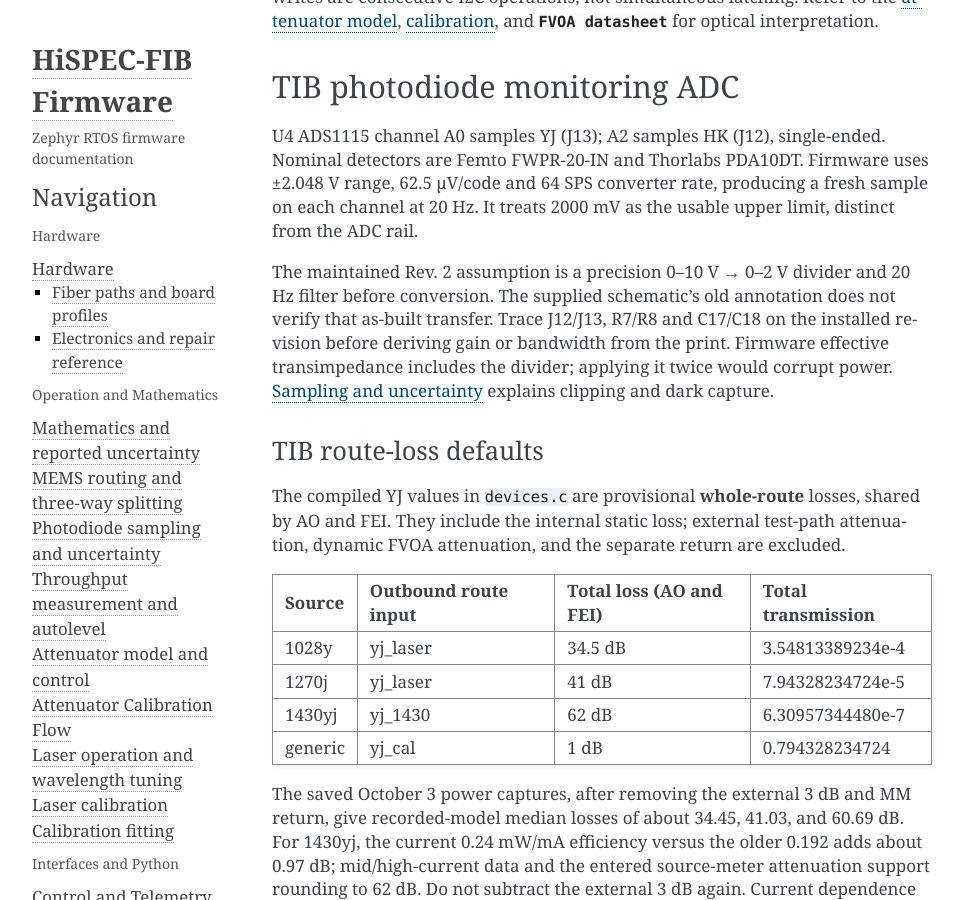
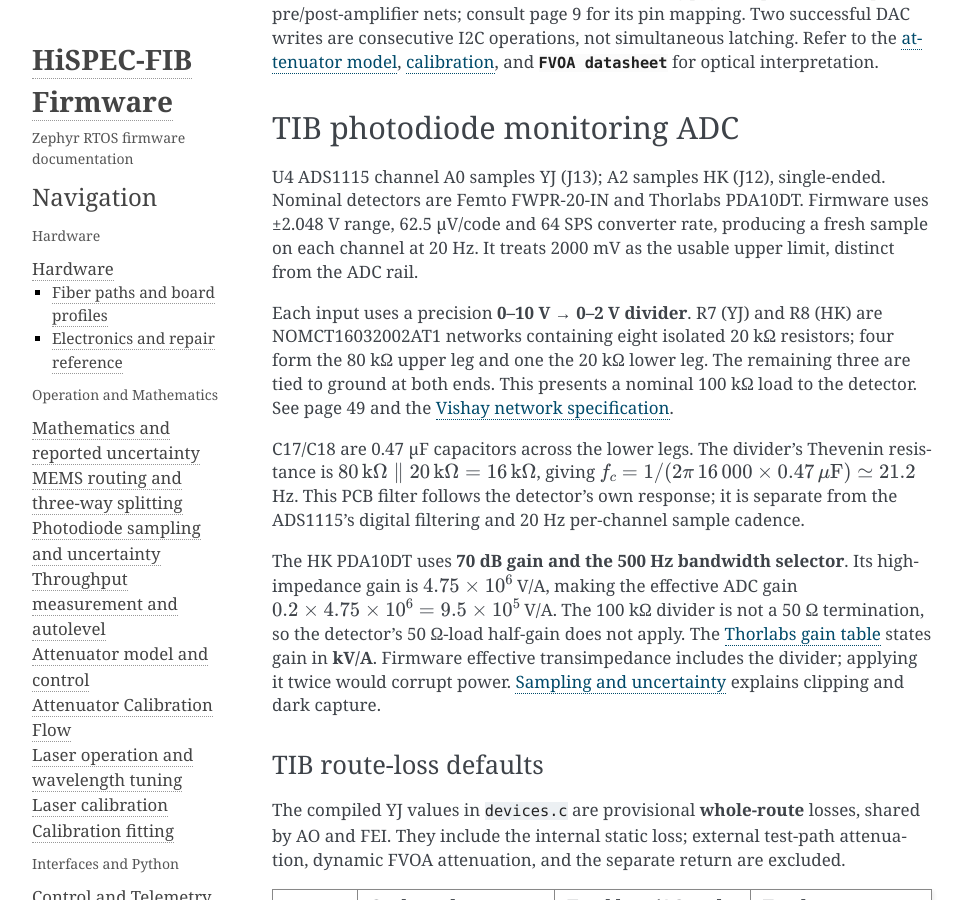
Before and after one commit to COO-Utilities/hispec-tib, a Sphinx documentation site: the page built from doc/hardware.md, in a window 1280 px wide and 900 px high, scrolled down 3650 px. Shown: the whole window, without its empty margins (148-1112 px from the left). Built offline with Sphinx 7.4.7, drawn with Linux system fonts in a browser that asks for light colours; some of the changed text lies outside the part shown.

Commit message:
Correct HK detector gain for the PCB input divider

```diff
--- a/doc/hardware.md
+++ b/doc/hardware.md
@@ -31,13 +31,15 @@ The repository contains the following evidence, added in commit `2fd8e87`:
 | 50 | Power circuitry |
 | 51 | PCAL6416 U7, MEMS drive mapping and TP1 |
 
-**Differences requiring physical review:** page 49's detector note describes an
-older voltage/divider arrangement than the documented Rev. 2 0–10 V → 0–2 V,
-20 Hz chain used by firmware. FVOA stages show 4.7 kΩ/2.43 kΩ feedback, giving
+The PD scaling follows the resistor network on page 49; its voltage annotation
+is obsolete. The [input-chain description](#tib-photodiode-monitoring-adc) below
+uses the component values and connections.
+
+**Differences requiring physical review:** FVOA stages show 4.7 kΩ/2.43 kΩ feedback, giving
 nominal gain $1+2.43/4.7=1.5170$, while firmware defaults to 1.533. NoTIB placement
 comments reverse the red AS first-switch branch destinations relative to the
 firmware route interpretation. These are [owner-review items](human_review_required.md);
-no hardware mapping or gain was changed during the documentation audit.
+the installed configuration matters when interpreting those drawings.
 
 ## Controller, buses and connectors
 
@@ -138,11 +140,25 @@ detectors are Femto FWPR-20-IN and Thorlabs PDA10DT. Firmware uses ±2.048 V ran
 62.5 µV/code and 64 SPS converter rate, producing a fresh sample on each channel
 at 20 Hz. It treats 2000 mV as the usable upper limit, distinct from the ADC rail.
 
-The maintained Rev. 2 assumption is a precision 0–10 V → 0–2 V divider and
-20 Hz filter before conversion. The supplied schematic's old annotation does not
-verify that as-built transfer. Trace J12/J13, R7/R8 and C17/C18 on the installed
-revision before deriving gain or bandwidth from the print. Firmware effective
-transimpedance includes the divider; applying it twice would corrupt power.
+Each input uses a precision **0–10 V → 0–2 V divider**. R7 (YJ) and R8 (HK)
+are NOMCT16032002AT1 networks containing eight isolated 20 kΩ resistors; four
+form the 80 kΩ upper leg and one the 20 kΩ lower leg. The remaining three are
+tied to ground at both ends. This presents a nominal 100 kΩ load to the detector.
+See page 49 and the [Vishay network specification](https://www.vishay.com/docs/60007/nomc.pdf).
+
+C17/C18 are 0.47 µF capacitors across the lower legs. The divider's Thevenin
+resistance is $80\,\mathrm{k\Omega}\parallel20\,\mathrm{k\Omega}=16\,\mathrm{k\Omega}$,
+giving $f_c=1/(2\pi\,16\,000\times0.47\,\mu\mathrm F)\simeq21.2$ Hz.
+This PCB filter follows the detector's own response; it is separate from the
+ADS1115's digital filtering and 20 Hz per-channel sample cadence.
+
+The HK PDA10DT uses **70 dB gain and the 500 Hz bandwidth selector**. Its
+high-impedance gain is $4.75\times10^6$ V/A, making the effective ADC gain
+$0.2\times4.75\times10^6=9.5\times10^5$ V/A. The 100 kΩ divider is not a
+50 Ω termination, so the detector's 50 Ω-load half-gain does not apply.
+The [Thorlabs gain table](https://www.thorlabs.com/catalogpages/V21/1576.PDF)
+states gain in **kV/A**. Firmware effective transimpedance includes the divider;
+applying it twice would corrupt power.
 [Sampling and uncertainty](photodiode_notes.md) explains clipping and dark capture.
 
 ### TIB route-loss defaults
```
Also changed, not shown: doc/commands.md (+3 -3 lines), doc/human_review_required.md (+0 -3 lines), doc/photodiode_notes.md (+17 -4 lines), 1 other file.
